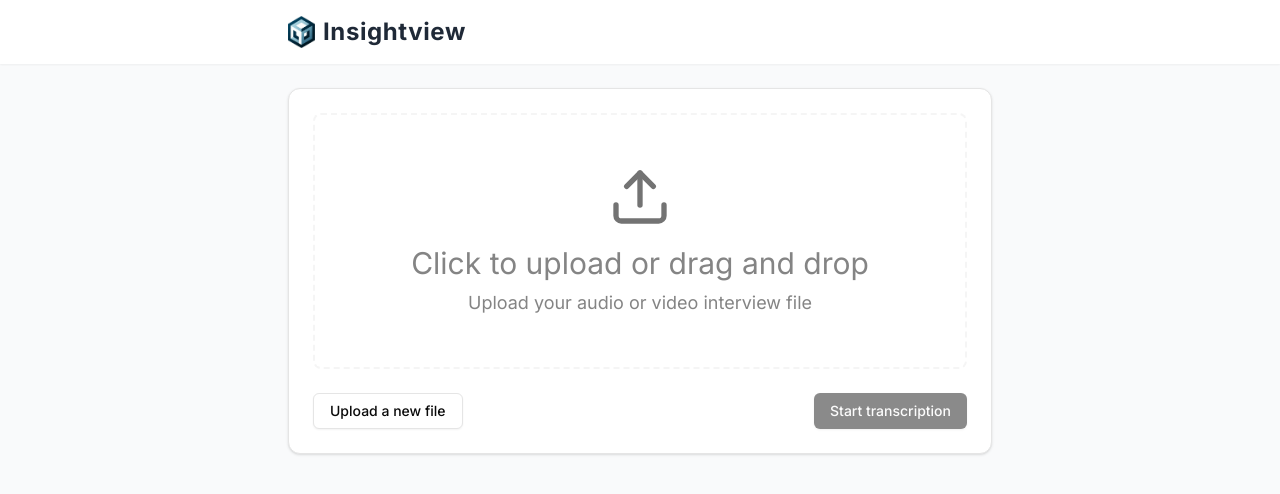
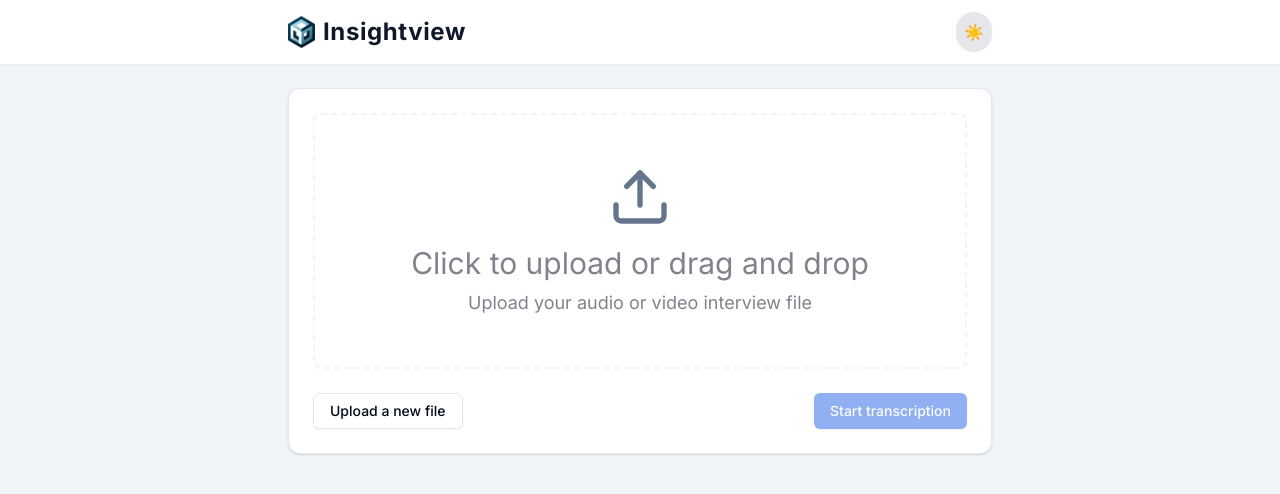
Before and after one commit to djovannih/insightview, a Next.js app: page / in a window 1280 px wide. Shown: the top 494 px of the page. Built offline with nearby package versions, Linux system fonts and the light colour scheme; no server answers; what assemblyai would draw is missing.

Commit message:
feat: toggle light/dark mode

```diff
--- a/src/app/layout.tsx
+++ b/src/app/layout.tsx
@@ -28,7 +28,7 @@ export default async function RootLayout({
 
   return (
     <html lang={locale} className={inter.className}>
-      <body className="min-h-screen bg-gray-50">
+      <body className="min-h-screen bg-muted">
         <NextIntlClientProvider messages={messages}>
           <Header />
           <main className="mx-auto max-w-3xl py-6 sm:px-6 lg:px-8">
--- a/src/components/layout/header/header.tsx
+++ b/src/components/layout/header/header.tsx
@@ -1,17 +1,46 @@
+"use client";
+
+import React, { useEffect, useState } from "react";
 import Image from "next/image";
 import Link from "next/link";
 
 export default function Header() {
+  const [isDarkMode, setIsDarkMode] = useState(false);
+
+  useEffect(() => {
+    const savedTheme = localStorage.getItem("theme");
+    if (savedTheme) {
+      setIsDarkMode(savedTheme === "dark");
+      document.documentElement.classList.toggle("dark", savedTheme === "dark");
+    }
+  }, []);
+
+  const toggleTheme = () => {
+    const newTheme = isDarkMode ? "light" : "dark";
+    setIsDarkMode(!isDarkMode);
+    document.documentElement.classList.toggle("dark", !isDarkMode);
+    localStorage.setItem("theme", newTheme);
+  };
+
   return (
-    <nav className="bg-white shadow-sm">
+    <nav className="bg-card shadow-sm">
       <div className="mx-auto max-w-3xl px-4 sm:px-6 lg:px-8">
         <div className="flex h-16 items-center justify-between">
           <Link href="/" className="flex h-9 items-center gap-2">
             <Image src="/images/logo.png" width={27} height={32} alt="Logo" />
-            <h1 className="text-2xl font-bold tracking-wide text-gray-800">
+            <h1 className="text-2xl font-bold tracking-wide text-accent-foreground">
               {"Insightview"}
             </h1>
           </Link>
+          <div className="flex items-center">
+            <button
+              onClick={toggleTheme}
+              className="rounded-full bg-gray-200 p-2 transition duration-300 focus:outline-none dark:bg-gray-700"
+              aria-label="Toggle Dark Mode"
+            >
+              {isDarkMode ? "🌙" : "☀️"}
+            </button>
+          </div>
         </div>
       </div>
     </nav>
--- a/src/styles/globals.css
+++ b/src/styles/globals.css
@@ -1,54 +1,56 @@
 @tailwind base;
 @tailwind components;
 @tailwind utilities;
+
 @layer base {
   :root {
     --background: 0 0% 100%;
-    --foreground: 0 0% 3.9%;
+    --foreground: 222.2 84% 4.9%;
     --card: 0 0% 100%;
-    --card-foreground: 0 0% 3.9%;
+    --card-foreground: 222.2 84% 4.9%;
     --popover: 0 0% 100%;
-    --popover-foreground: 0 0% 3.9%;
-    --primary: 0 0% 9%;
-    --primary-foreground: 0 0% 98%;
-    --secondary: 0 0% 96.1%;
-    --secondary-foreground: 0 0% 9%;
-    --muted: 0 0% 96.1%;
-    --muted-foreground: 0 0% 45.1%;
-    --accent: 0 0% 96.1%;
-    --accent-foreground: 0 0% 9%;
+    --popover-foreground: 222.2 84% 4.9%;
+    --primary: 221.2 83.2% 53.3%;
+    --primary-foreground: 210 40% 98%;
+    --secondary: 210 40% 96.1%;
+    --secondary-foreground: 222.2 47.4% 11.2%;
+    --muted: 210 40% 96.1%;
+    --muted-foreground: 215.4 16.3% 46.9%;
+    --accent: 210 40% 96.1%;
+    --accent-foreground: 222.2 47.4% 11.2%;
     --destructive: 0 84.2% 60.2%;
-    --destructive-foreground: 0 0% 98%;
-    --border: 0 0% 89.8%;
-    --input: 0 0% 89.8%;
-    --ring: 0 0% 3.9%;
+    --destructive-foreground: 210 40% 98%;
+    --border: 214.3 31.8% 91.4%;
+    --input: 214.3 31.8% 91.4%;
+    --ring: 221.2 83.2% 53.3%;
+    --radius: 0.5rem;
     --chart-1: 12 76% 61%;
     --chart-2: 173 58% 39%;
     --chart-3: 197 37% 24%;
     --chart-4: 43 74% 66%;
     --chart-5: 27 87% 67%;
-    --radius: 0.5rem;
   }
+
   .dark {
-    --background: 0 0% 3.9%;
-    --foreground: 0 0% 98%;
-    --card: 0 0% 3.9%;
-    --card-foreground: 0 0% 98%;
-    --popover: 0 0% 3.9%;
-    --popover-foreground: 0 0% 98%;
-    --primary: 0 0% 98%;
-    --primary-foreground: 0 0% 9%;
-    --secondary: 0 0% 14.9%;
-    --secondary-foreground: 0 0% 98%;
-    --muted: 0 0% 14.9%;
-    --muted-foreground: 0 0% 63.9%;
-    --accent: 0 0% 14.9%;
-    --accent-foreground: 0 0% 98%;
+    --background: 222.2 84% 4.9%;
+    --foreground: 210 40% 98%;
+    --card: 222.2 84% 4.9%;
+    --card-foreground: 210 40% 98%;
+    --popover: 222.2 84% 4.9%;
+    --popover-foreground: 210 40% 98%;
+    --primary: 217.2 91.2% 59.8%;
+    --primary-foreground: 222.2 47.4% 11.2%;
+    --secondary: 217.2 32.6% 17.5%;
+    --secondary-foreground: 210 40% 98%;
+    --muted: 217.2 32.6% 17.5%;
+    --muted-foreground: 215 20.2% 65.1%;
+    --accent: 217.2 32.6% 17.5%;
+    --accent-foreground: 210 40% 98%;
     --destructive: 0 62.8% 30.6%;
-    --destructive-foreground: 0 0% 98%;
-    --border: 0 0% 14.9%;
-    --input: 0 0% 14.9%;
-    --ring: 0 0% 83.1%;
+    --destructive-foreground: 210 40% 98%;
+    --border: 217.2 32.6% 17.5%;
+    --input: 217.2 32.6% 17.5%;
+    --ring: 224.3 76.3% 48%;
     --chart-1: 220 70% 50%;
     --chart-2: 160 60% 45%;
     --chart-3: 30 80% 55%;
@@ -56,6 +58,7 @@
     --chart-5: 340 75% 55%;
   }
 }
+
 @layer base {
   * {
     @apply border-border;
```
Also changed, not shown: components.json.
